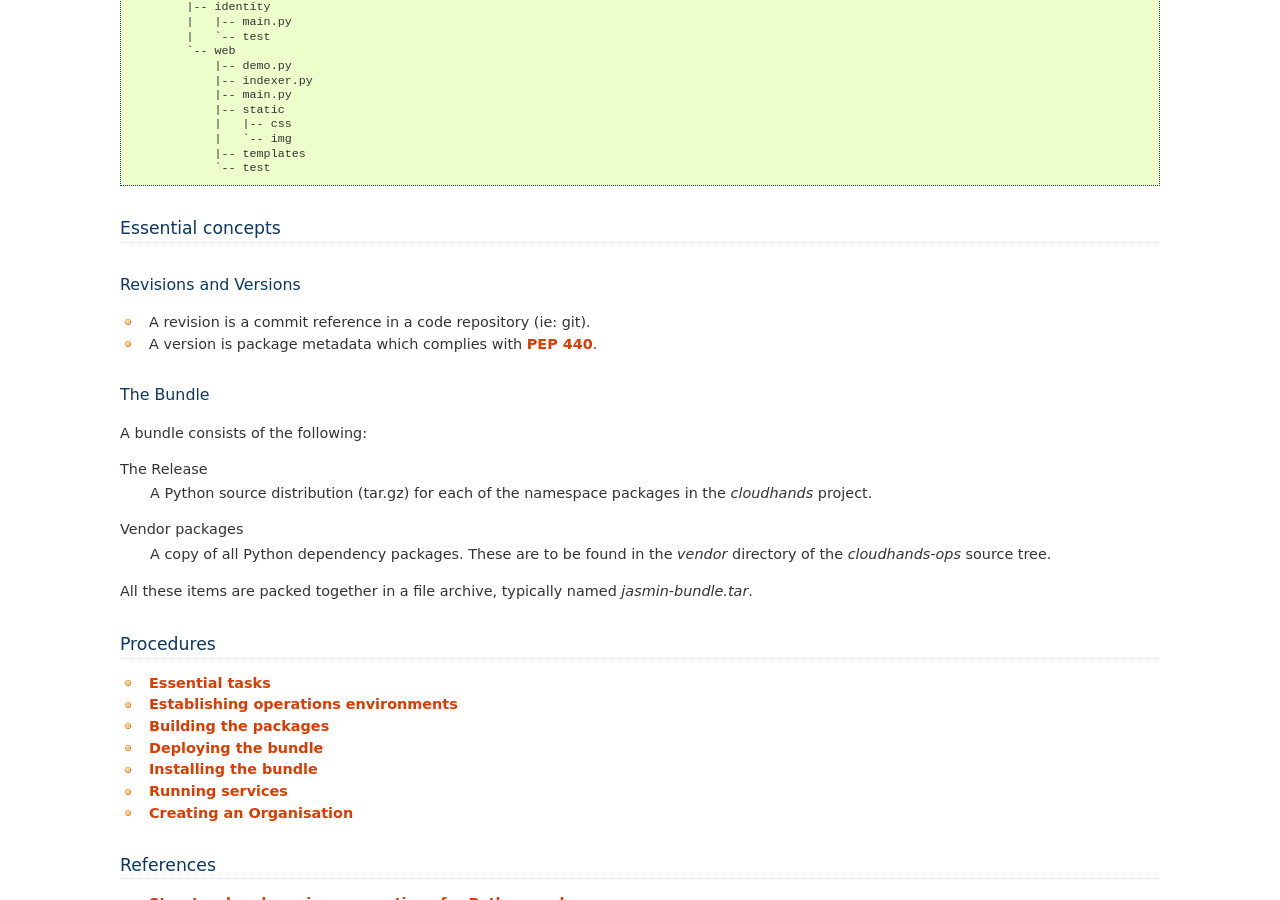
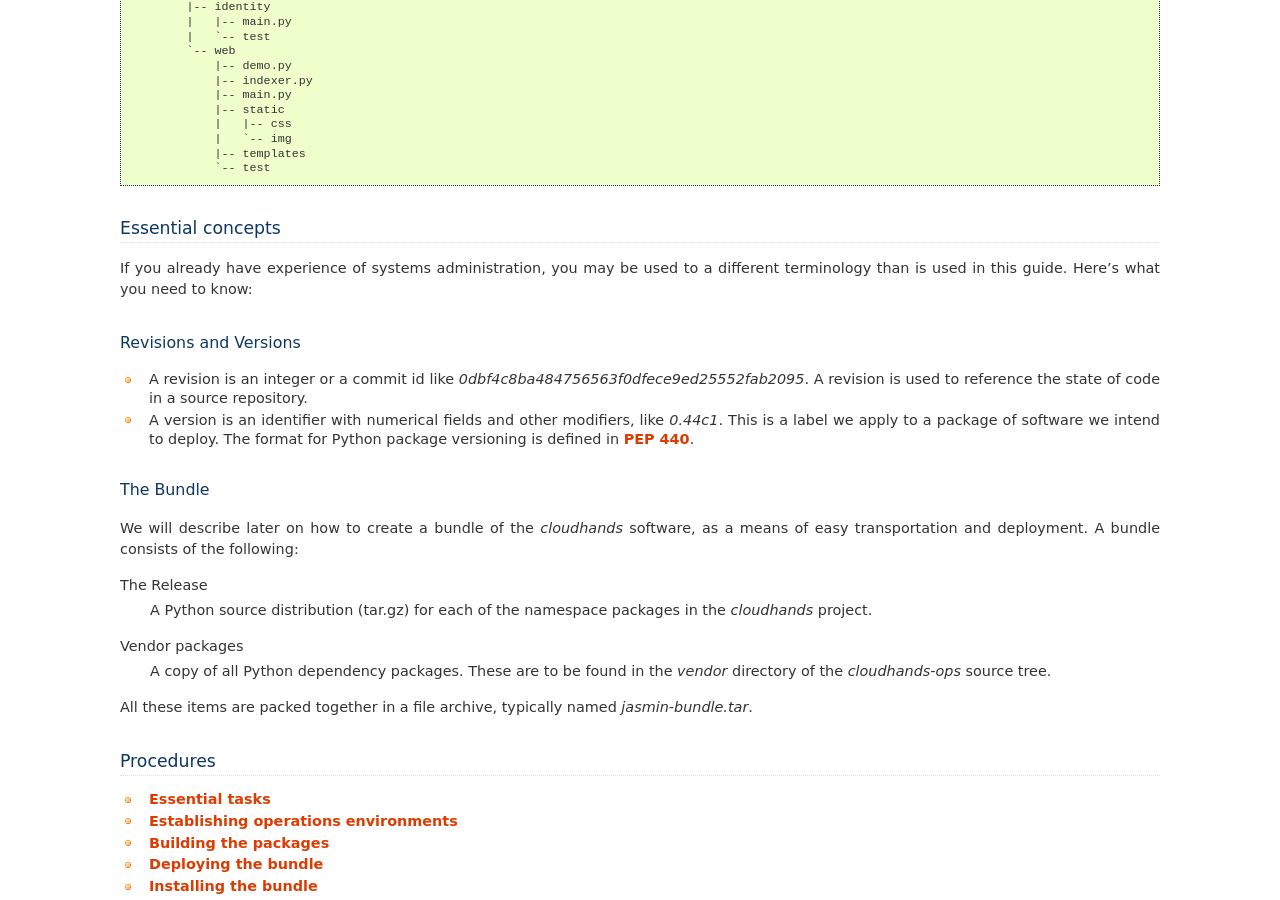
Before and after one commit to cedadev/cloudhands-ops, a Sphinx documentation site: the page built from cloudhands/ops/doc/ops-guide.rst, in a window 1280 px wide and 900 px high, scrolled down 824 px. Built offline with Sphinx 7.4.7, drawn with Linux system fonts in a browser that asks for light colours.

Commit message:
Better narrative to ops guide.

```diff
--- a/cloudhands/ops/doc/ops-guide.rst
+++ b/cloudhands/ops/doc/ops-guide.rst
@@ -69,16 +69,25 @@ You should check out the source repositories under a common directory `src` as s
 Essential concepts
 ==================
 
+If you already have experience of systems administration, you may be used to
+a different  terminology than is used in this guide. Here's what you need to
+know:
+
 Revisions and Versions
 ~~~~~~~~~~~~~~~~~~~~~~
 
-* A revision is a commit reference in a code repository (ie: git).
-* A version is package metadata which complies with `PEP 440`_.
+* A revision is an integer or a commit id like `0dbf4c8ba484756563f0dfece9ed25552fab2095`.
+  A revision is used to reference the state of code in a source repository.
+* A version is an identifier with numerical fields and other modifiers, like `0.44c1`.
+  This is a label we apply to a package of software we intend to deploy.
+  The format for Python package versioning is defined in `PEP 440`_.
 
 The Bundle
 ~~~~~~~~~~
 
-A bundle consists of the following:
+We will describe later on how to create a bundle of the `cloudhands` software,
+as a means of easy transportation and deployment. A bundle consists of the
+following:
 
 The Release
     A Python source distribution (tar.gz) for each of the namespace packages in
```
Also changed, not shown: cloudhands/ops/doc/ops-platform.rst (+9 -2 lines).
